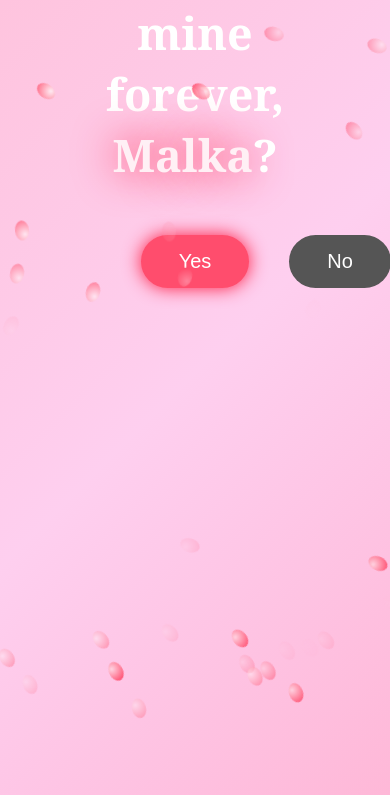
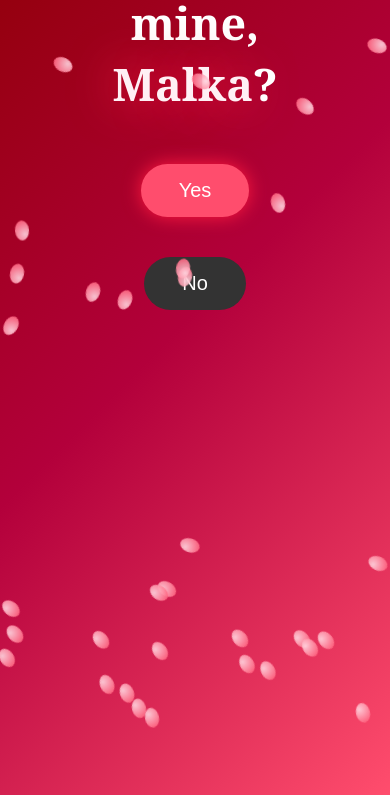
Before and after one commit to balochshahsaad-afk/malka-sb, a plain HTML site: page index.html in a window 390 px wide. Both pictures are taken after a click on the button "Continue". Shown: the part 169-964 px from the top of the page. Drawn offline with Linux system fonts and the light colour scheme.

Commit message:
Update styles and text in index.html

```diff
--- a/index.html
+++ b/index.html
@@ -8,40 +8,33 @@
 body {
     margin: 0;
     font-family: 'Georgia', serif;
-    background: linear-gradient(135deg, #ff9a9e, #fecfef, #ff6a88);
-    background-size: 400% 400%;
-    animation: bgMove 12s ease infinite;
+    background: linear-gradient(135deg, #8b0000, #b3003b, #ff4d6d);
     color: white;
     text-align: center;
     overflow: hidden;
 }
 
-@keyframes bgMove {
-    0% { background-position: 0% 50%; }
-    50% { background-position: 100% 50%; }
-    100% { background-position: 0% 50%; }
-}
-
-.page { display: none; height: 100vh; padding: 60px; position: relative; }
-.active { display: block; animation: fadeIn 2s ease; }
+/* Pages */
+.page { display: none; height: 100vh; padding: 60px; }
+.active { display: block; animation: fadeIn 1.8s ease; }
 
 @keyframes fadeIn {
-    from { opacity: 0; transform: translateY(30px); }
+    from { opacity: 0; transform: translateY(25px); }
     to { opacity: 1; transform: translateY(0); }
 }
 
+/* Glowing Name */
 .glowName {
     color: #fff0f5;
     text-shadow: 0 0 15px #ff4d6d, 0 0 40px #ff1a40;
     animation: glowPulse 2s infinite alternate;
 }
-
 @keyframes glowPulse {
     from { text-shadow: 0 0 15px #ff4d6d; }
-    to { text-shadow: 0 0 45px #ff1a40; }
+    to { text-shadow: 0 0 50px #ff1a40; }
 }
 
-h1 { font-size: 2.8em; margin-top: 50px; }
+h1 { font-size: 2.8em; margin-top: 40px; }
 p { font-size: 1.15em; max-width: 760px; margin: auto; line-height: 1.9; }
 
 .bigLine {
@@ -51,6 +44,7 @@ p { font-size: 1.15em; max-width: 760px; margin: auto; line-height: 1.9; }
     text-shadow: 0 0 25px #ff4d6d;
 }
 
+/* Buttons */
 button {
     padding: 15px 38px;
     font-size: 20px;
@@ -69,16 +63,19 @@ button {
     box-shadow: 0 0 18px #ff1a40;
 }
 
-#noBtn { background: #555; color: white; position: absolute; }
+#noBtn {
+    background: #333;
+    color: white;
+}
 
-/* 🌸 Falling petals */
+/* Falling Pink Petals */
 .petal {
     position: absolute;
     top: -20px;
     width: 14px;
     height: 20px;
     border-radius: 50%;
-    opacity: 0.85;
+    opacity: 0.9;
     animation: fall linear infinite;
 }
 
@@ -87,7 +84,7 @@ button {
     100% { transform: translateY(110vh) rotate(360deg); }
 }
 
-/* Ending page — SAME background */
+/* Final page center */
 .success {
     height: 100vh;
     display: flex;
@@ -100,14 +97,14 @@ button {
 
 <body>
 
+<!-- PAGE 1 -->
 <div class="page active" id="page1">
     <h1><span class="glowName">Malka Rani</span> is finally here ❤️</h1>
 
     <p>
         My name is <b>Sohaib</b>.<br>
         It was <b>20 January</b> when I saw you…
-        and since that day, I’m still seeing you —
-        every single moment, every single day.
+        and since that day, I’m still seeing you — every single day.
 
         <br><br>
 
@@ -126,8 +123,9 @@ button {
     <button class="nextBtn" onclick="nextPage()">Continue</button>
 </div>
 
+<!-- PAGE 2 -->
 <div class="page" id="page2">
-    <h1>Will you be mine forever, <span class="glowName">Malka</span>?</h1>
+    <h1>Will you be mine, <span class="glowName">Malka</span>?</h1>
 
     <button id="yesBtn">Yes</button>
     <button id="noBtn">No</button>
@@ -143,35 +141,30 @@ let yesBtn = document.getElementById("yesBtn");
 let noBtn = document.getElementById("noBtn");
 let size = 20;
 
-noBtn.addEventListener("mouseover", () => {
-    noBtn.style.left = Math.random() * (window.innerWidth - 120) + "px";
-    noBtn.style.top = Math.random() * (window.innerHeight - 120) + "px";
-    size += 4;
+/* YES grows when NO clicked */
+noBtn.addEventListener("click", () => {
+    size += 6;
     yesBtn.style.fontSize = size + "px";
+    yesBtn.style.padding = (size/2) + "px " + size + "px";
 });
 
+/* YES click → final page */
 yesBtn.addEventListener("click", () => {
     document.body.innerHTML = `
         <div class="success">
-            <h1>Yayyyyyy Malka ❤️</h1>
-            <h2>If you loved it, let me know… I'm waiting for your reply 💌</h2>
+            <h1>Yaaayyy Malka ❤️❤️❤️</h1>
+            <h2>MALKA I LOVE YOU FOREVER AND EVER AND EVER ❤️❤️❤️</h2>
+            <p>If you loved it, let me know… I'm waiting for your reply 💌</p>
         </div>`;
 });
 
-/* Create petals */
-for (let i = 0; i < 45; i++) {
+/* Generate falling pink petals */
+for (let i = 0; i < 50; i++) {
     let petal = document.createElement("div");
     petal.className = "petal";
     petal.style.left = Math.random() * 100 + "vw";
     petal.style.animationDuration = (5 + Math.random() * 5) + "s";
-    petal.style.opacity = Math.random();
-
-    let colors = [
-        "radial-gradient(circle at 30% 30%, #fff0f5, #ff4d6d)",
-        "radial-gradient(circle at 30% 30%, #ffd6e0, #ff1a40)"
-    ];
-    petal.style.background = colors[Math.floor(Math.random() * colors.length)];
-
+    petal.style.background = "radial-gradient(circle at 30% 30%, #ffd6e0, #ff4d6d)";
     document.body.appendChild(petal);
 }
 </script>
```
